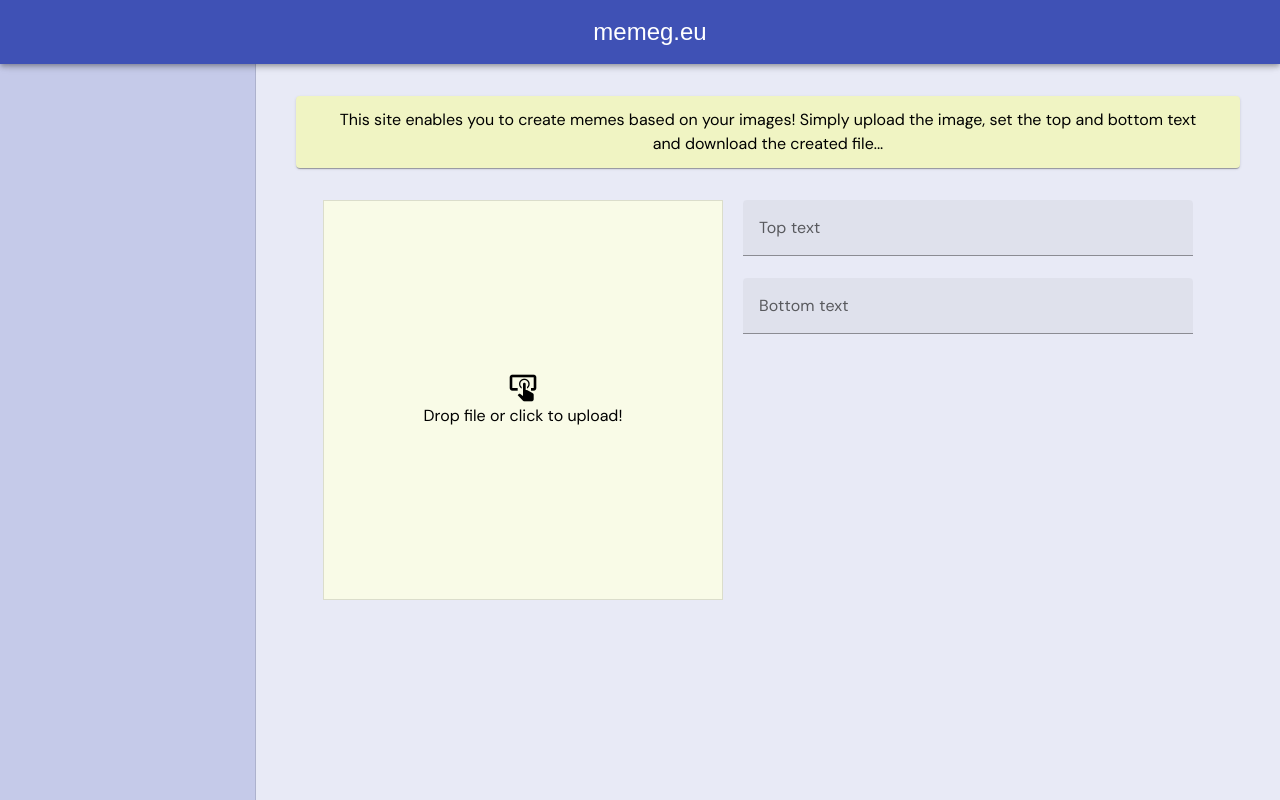
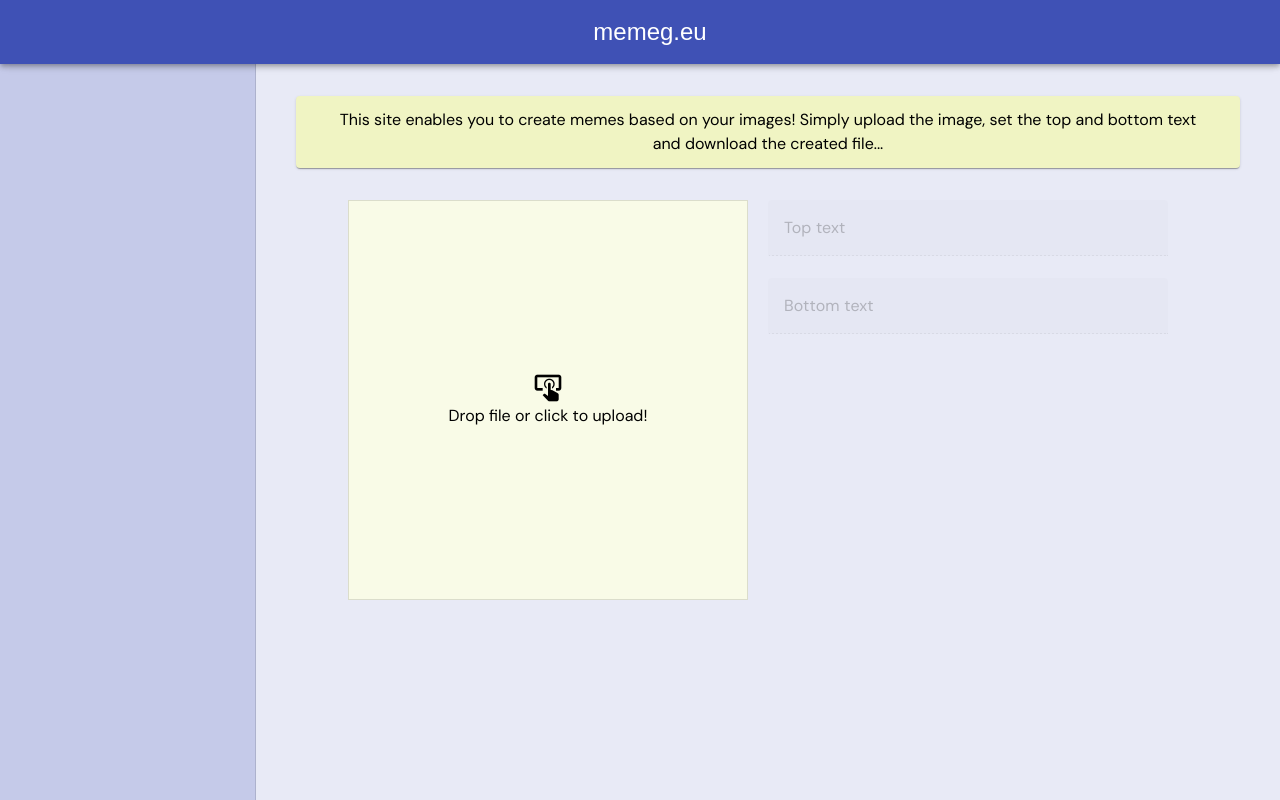
Before and after one commit to kobiliusz/memeg_frontend, a Vue app: page / in a window 1280 px wide. Built offline with nearby package versions, Linux system fonts and the light colour scheme; a web font is replaced by a local one.

Commit message:
ui fixes

```diff
--- a/src/App.vue
+++ b/src/App.vue
@@ -35,9 +35,9 @@
             </div>
           </v-sheet>
           <div class="d-flex flex-column mx-5">
-            <v-sheet width="450" class="bg-indigo-lighten-5 dm-sans">
-              <v-text-field v-model="topText" label="Top text" @keyup="delayedFetch"></v-text-field>
-              <v-text-field v-model="bottomText" label="Bottom text" @keyup="delayedFetch"></v-text-field>
+            <v-sheet width="400" class="bg-indigo-lighten-5 dm-sans">
+              <v-text-field v-model="topText" label="Top text" @keyup="delayedFetch" :disabled="!imagePresent"></v-text-field>
+              <v-text-field v-model="bottomText" label="Bottom text" @keyup="delayedFetch" :disabled="!imagePresent"></v-text-field>
             </v-sheet>
             <div class="d-flex mt-5 justify-center" v-if="imagePresent">
               <v-btn color="secondary" class="mr-5" @click="downloadImage">Download</v-btn>
```
